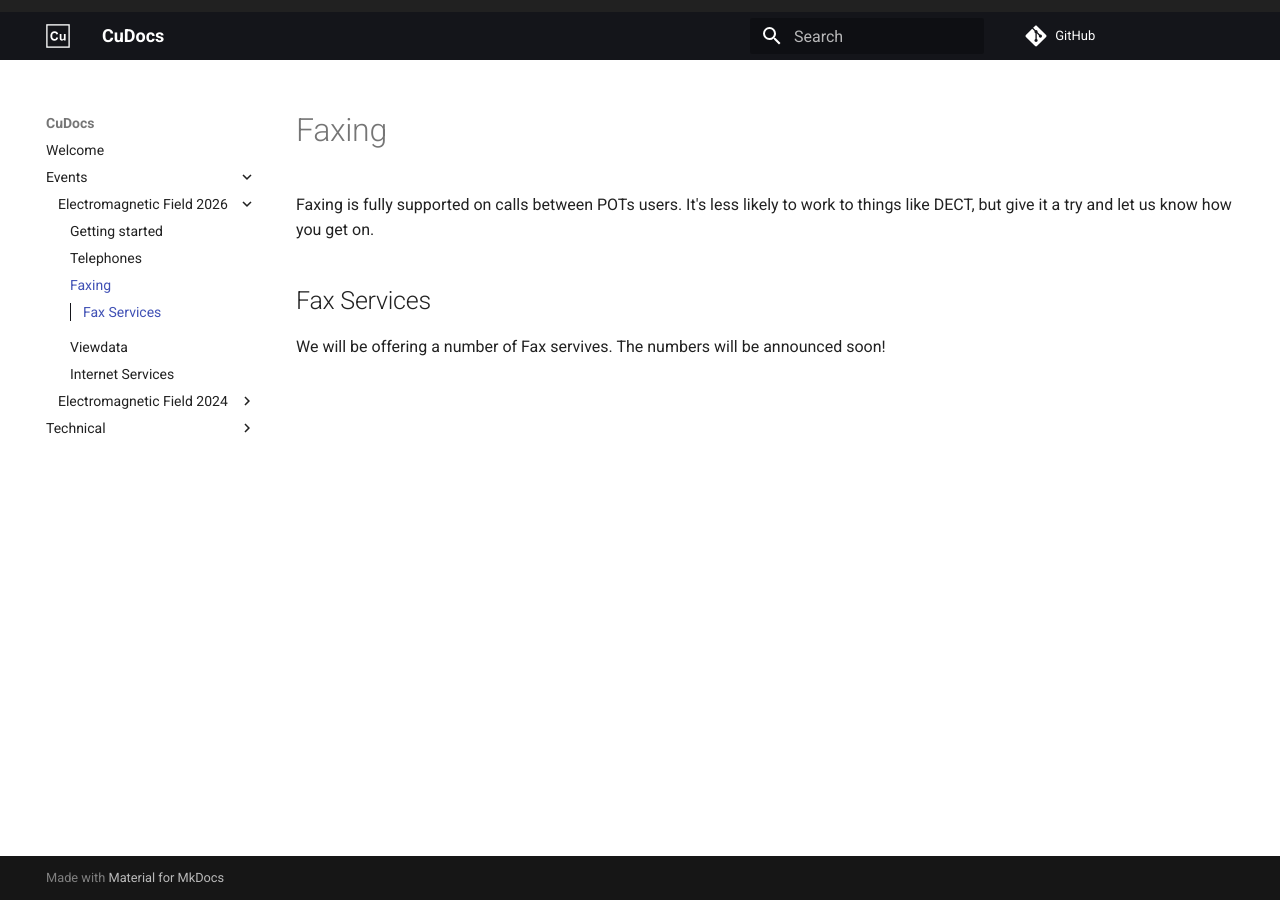
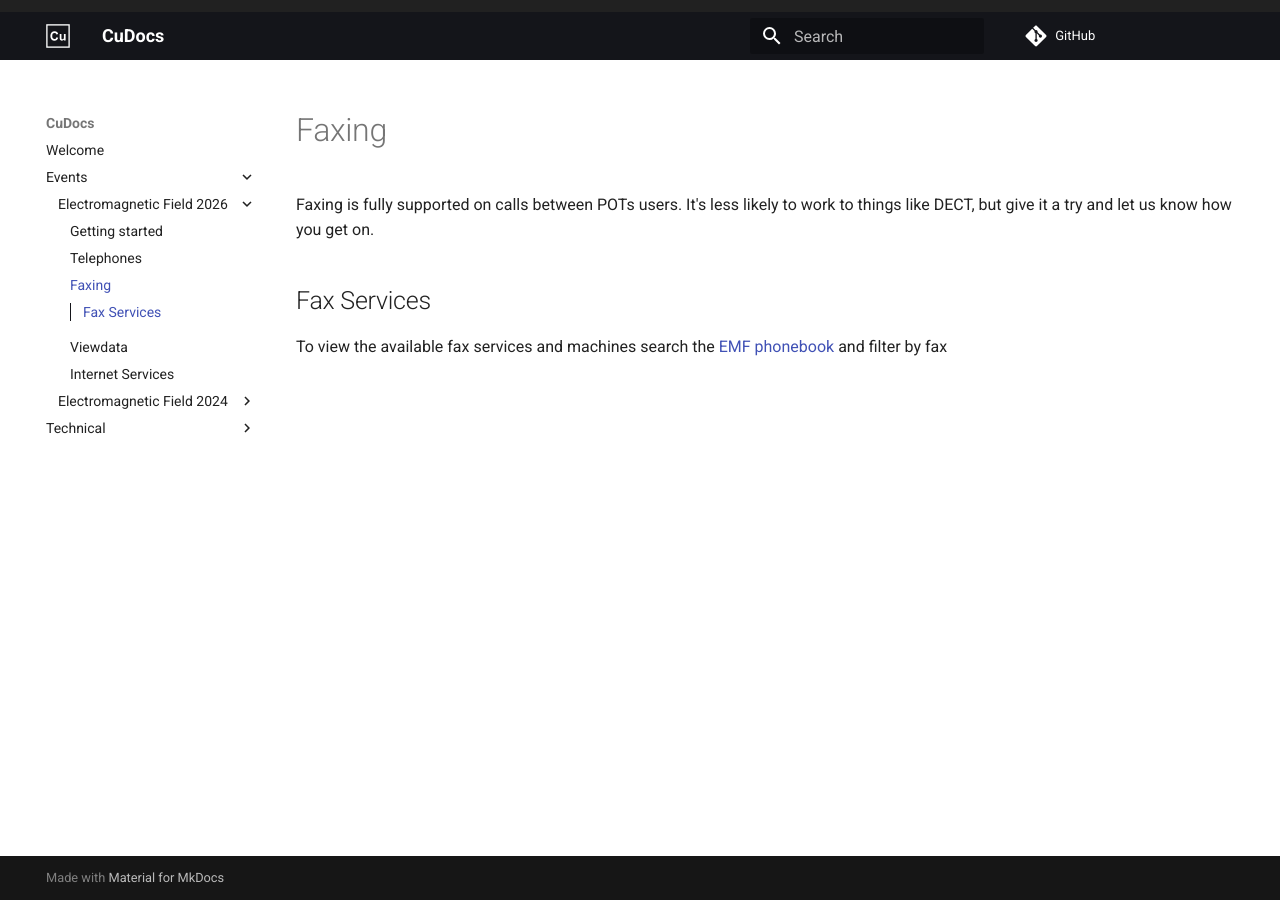
Before and after one commit to cu-telecom/cutel-docs, an MkDocs documentation site: the page built from docs/events/emf26/faxing.md, in a window 1280 px wide. Built offline with MkDocs 1.6.1 and Material for MkDocs 9.7.7, drawn with Linux system fonts in a browser that asks for light colours; comment, search, counter and statistics services are not loaded.

Commit message:
Update website

```diff
--- a/docs/events/emf26/faxing.md
+++ b/docs/events/emf26/faxing.md
@@ -4,4 +4,4 @@ Faxing is fully supported on calls between POTs users. It's less likely to work
 
 ## Fax Services
 
-We will be offering a number of Fax servives. The numbers will be announced soon!
+To view the available fax services and machines search the [EMF phonebook](https://phones.emf.camp/phonebook?type=FAX) and filter by fax
```
Also changed, not shown: docs/events/emf26/getting_started.md (+1 -1 lines), docs/events/emf26/telephones.md (+1 -1 lines), docs/events/emf26/viewdata.md (+1 -1 lines).
